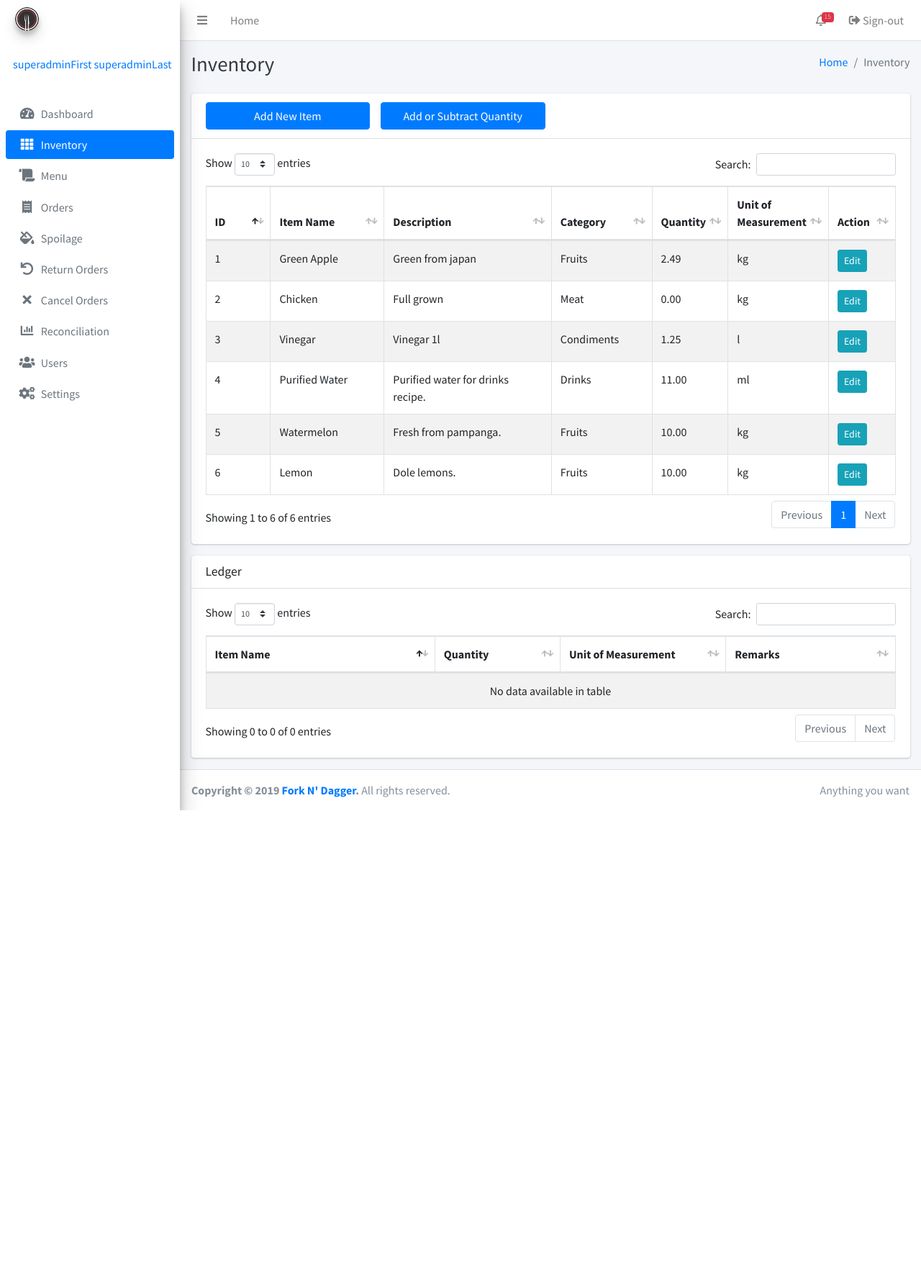
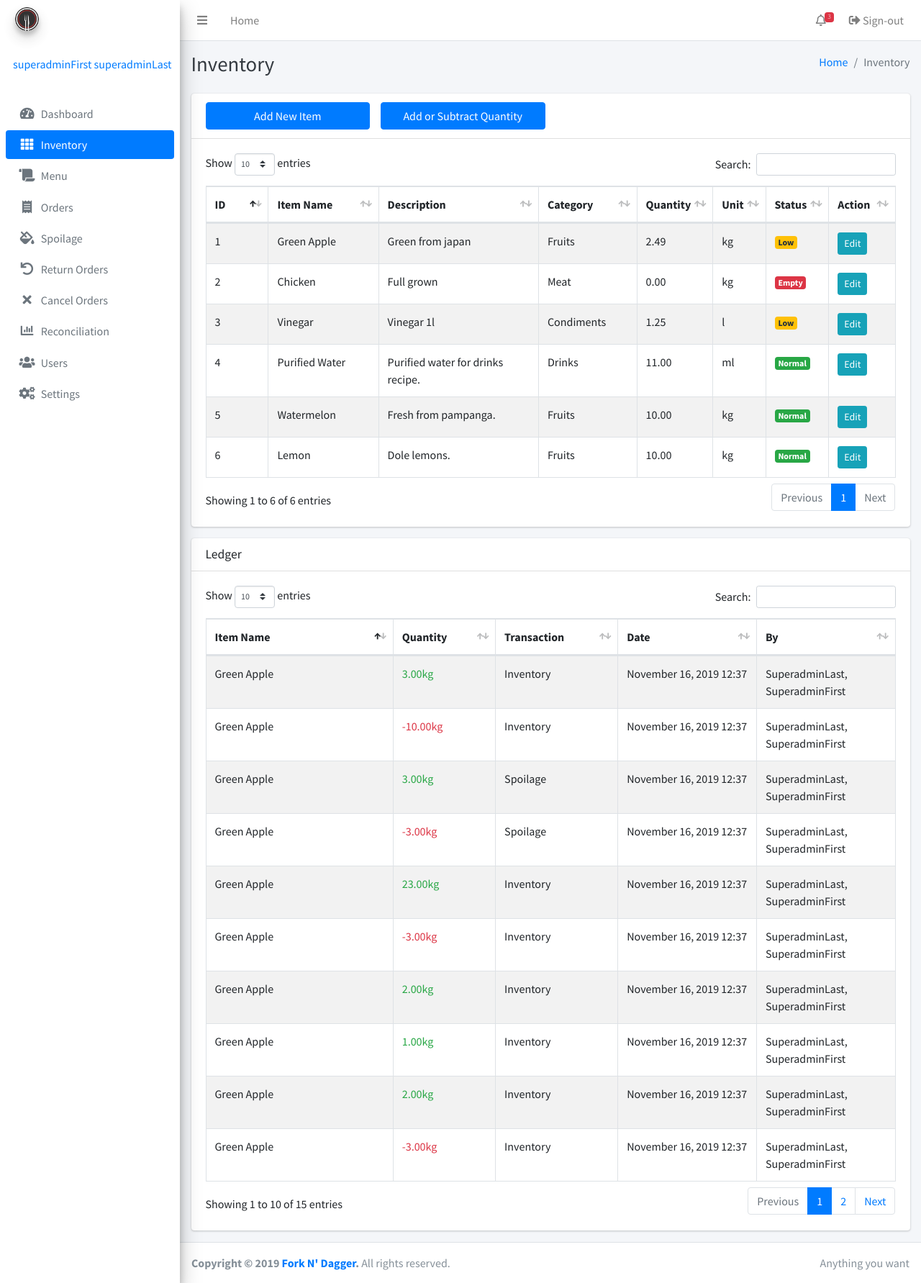
Before and after one commit to AndrianYves/inventory, a PHP site: page /inventory.php in a window 1280 px wide. Shown: the whole page at 72% size. Before the commit the page ends 1126 px from the top, so only its background shows below. Run offline with PHP 8.4, Linux system fonts and the light colour scheme; a user stored in the database is signed in; data comes from the database, SQL or seed files in the repository; both versions use the stored data as it was after the commit; some libraries are stand-ins or nearby versions.

Commit message:
created ledger, and notifications in inventory, and added insert ledger in spoilage.php

```diff
--- a/inc/navbar.php
+++ b/inc/navbar.php
@@ -16,27 +16,36 @@
       <li class="nav-item dropdown">
         <a class="nav-link" data-toggle="dropdown" href="#">
           <i class="far fa-bell"></i>
-          <span class="badge badge-danger navbar-badge">15</span>
+        <?php
+        $result3 = mysqli_query($conn, "SELECT count(*) as counted FROM inventory where lowquantity >= quantity or quantity = 0");
+         $row1 = mysqli_fetch_assoc($result3);
+         $counted = $row1['counted'];
+         echo '<span class="badge badge-danger navbar-badge">'.$counted.'</span>';
+        ?>
         </a>
         <div class="dropdown-menu dropdown-menu-lg dropdown-menu-right">
-          <span class="dropdown-header">15 Notifications</span>
+        <?php
+        echo '<span class="dropdown-header">'.$counted.' Notifications</span>';
+        $result4 = mysqli_query($conn, "SELECT * FROM inventory where lowquantity >= quantity or quantity = 0");
+        while ($row = mysqli_fetch_array($result4)) {
+            if ($row['lowquantity'] >= $row['quantity']){
+              if ($row['quantity'] != 0){
+                $status ='warning';
+                $statustext ='LOW';
+              } else{
+                $status ='danger';
+                $statustext ='EMPTY';
+              }
+            }
+        ?>
           <div class="dropdown-divider"></div>
           <a href="#" class="dropdown-item">
-            <i class="fas fa-envelope mr-2"></i> 4 new messages
-            <span class="float-right text-muted text-sm">3 mins</span>
+            <i class="nav-icon fas fa-th mr-2"></i> <?php echo $row['quantity'];?> <?php echo ucwords($row['itemname']);?>
+            <span class="float-right badge bg-<?php echo $status; ?>"><?php echo $statustext; ?></span>
           </a>
-          <div class="dropdown-divider"></div>
-          <a href="#" class="dropdown-item">
-            <i class="fas fa-users mr-2"></i> 8 friend requests
-            <span class="float-right text-muted text-sm">12 hours</span>
-          </a>
-          <div class="dropdown-divider"></div>
-          <a href="#" class="dropdown-item">
-            <i class="fas fa-file mr-2"></i> 3 new reports
-            <span class="float-right text-muted text-sm">2 days</span>
-          </a>
-          <div class="dropdown-divider"></div>
-          <a href="#" class="dropdown-item dropdown-footer">See All Notifications</a>
+        <?php } ?>
+
+
         </div>
       </li>
       <li class="nav-item">
--- a/inventory.php
+++ b/inventory.php
@@ -1,6 +1,7 @@
 <?php include 'inc/session.php'; ?>
 <?php include 'inc/header.php'; ?>
 <?php
+date_default_timezone_set("Asia/Bangkok");
 if(isset($_POST['submit'])){
   $adminID = mysqli_real_escape_string($conn, $_POST["adminid"]);
   $timestamp = date("Y-m-d H:i:s");
@@ -41,14 +42,18 @@ if(isset($_POST['submit'])){
 if (isset($_POST['submitQuantity'])) {
   $inventory = $_POST['inventory'];
   $quantity = $_POST['quantity'];
+  $adminID = mysqli_real_escape_string($conn, $_POST["adminid"]);
+  $timestamp = date("Y-m-d H:i:s");
 
-  $result1 = mysqli_query($conn,"UPDATE inventory SET quantity=quantity + '$quantity' WHERE itemname='$inventory'");
+  $result1 = mysqli_query($conn,"UPDATE inventory SET quantity=quantity + '$quantity' WHERE id='$inventory'");
 
   if ($quantity < 0){
-    $_SESSION['success'] = ''.ucfirst($inventory).' Quantity Subtracted';
+    $_SESSION['success'] = 'Quantity Subtracted';
   } else {
-    $_SESSION['success'] = ''.ucfirst($inventory).' Quantity Added';
+    $_SESSION['success'] = 'Quantity Added';
   }
+
+  $sql = mysqli_query($conn, "INSERT INTO ledger(inventoryID, quantity, transaction, timestamp, adminID) VALUES('$inventory', '$quantity', 'Inventory', '$timestamp', '$adminID')");
 }
 ?>
 <?php
@@ -58,6 +63,7 @@ if (isset($_POST['submit1'])) {
   $itemid = $_POST['itemid'];
   $editcategory = mysqli_real_escape_string($conn, $_POST["editcategory"]);
   $editunit = mysqli_real_escape_string($conn, $_POST["editunit"]);
+  $editlowquantity = mysqli_real_escape_string($conn, $_POST["editlowquantity"]);
 
   if ($editcategory == 'New'){
     $editnewCat = mysqli_real_escape_string($conn, strtolower($_POST["editnewCat"]));
@@ -81,7 +87,7 @@ if (isset($_POST['submit1'])) {
     $unitID = $editunit;
   }
 
-  $result1 = mysqli_query($conn,"UPDATE inventory SET itemname='$edititemname', description='$editdescription', categoryID='$catID', unitID='$unitID' WHERE id='$itemid'");
+  $result1 = mysqli_query($conn,"UPDATE inventory SET itemname='$edititemname', description='$editdescription', lowquantity='$editlowquantity', categoryID='$catID', unitID='$unitID' WHERE id='$itemid'");
 
   $_SESSION['success'] = 'Inventory Updated';
 }
@@ -164,7 +170,8 @@ include 'inc/navbar.php'; ?>
                     <th width="200">Description</th>
                     <th width="100">Category</th>
                     <th width="50">Quantity</th>
-                    <th width="30">Unit of Measurement</th>
+                    <th width="30">Unit</th>
+                    <th width="30">Status</th>
                     <th width="50">Action</th>
                   </tr>
                   </thead>
@@ -172,6 +179,20 @@ include 'inc/navbar.php'; ?>
                   <?php
                   $result3 = mysqli_query($conn, "SELECT *, inventory.id as 'invID' FROM inventory left join category on inventory.categoryID = category.id left join uom on inventory.unitID = uom.id");
                   while ($row = mysqli_fetch_array($result3)) {
+                      if ($row['lowquantity'] >= $row['quantity']){
+                        if ($row['quantity'] != 0){
+                          $status ='warning';
+                          $statustext ='Low';
+                        } else{
+                          $status ='danger';
+                          $statustext ='Empty';
+                        }
+                      } else {
+                        $status ='success';
+                        $statustext ='Normal';
+                      }
+
+
                         ?>
                   <tr>
                     <td><?php echo $row['invID'];?></td>
@@ -180,6 +201,7 @@ include 'inc/navbar.php'; ?>
                     <td><?php echo ucwords($row['categoryname']);?></td>
                     <td><?php echo $row['quantity'];?></td>
                     <td><?php echo strtolower($row['uomname']);?></td>
+                    <td><span class="badge bg-<?php echo $status; ?>"><?php echo $statustext; ?></span></td>
                     <td><a data-toggle="modal" data-target='#view<?php echo $row['invID']; ?>' class="btn btn-info btn-sm m-0">Edit</a></td>
                   </tr>
                   <div class="modal fade" id="view<?php echo $row['invID']; ?>">
@@ -237,6 +259,12 @@ include 'inc/navbar.php'; ?>
                                   <input type="text" class="form-control" id="edituom<?php echo $row['invID']; ?>" name="editnewUnit" value="<?php echo $row['uomname']; ?>">
                                 </div>
                               </div>
+                              <div class="form-group row">
+                                <label for="inputEmail3" class="col-sm-4 col-form-label">Low Stock Notification</label>
+                                <div class="col-sm-8">
+                                  <input type="text" class="form-control" value="<?php echo $row['lowquantity']; ?>" name="editlowquantity">
+                                </div>
+                              </div>
                             </div>
                             <!-- /.card-body -->
 
@@ -276,13 +304,30 @@ include 'inc/navbar.php'; ?>
                   <tr>
                     <th width="150">Item Name</th>
                     <th width="30">Quantity</th>
-                    <th width="30">Unit of Measurement</th>
-                    <th width="100">Remarks</th>
+                    <th width="30">Transaction</th>
+                    <th width="100">Date</th>
+                    <th width="100">By</th>
                   </tr>
                   </thead>
-                  <tbody>
+                       <?php
+                  $result3 = mysqli_query($conn, "SELECT *, ledger.quantity as ledQuan FROM ledger join inventory on ledger.inventoryID = inventory.id join uom on inventory.unitID = uom.id join admins on ledger.adminID = admins.id");
+                  while ($row = mysqli_fetch_array($result3)) {
+                      if ($row['ledQuan'] < 0){
+                        $color ='red';
+                      } else {
+                        $color ='green';
+                      }
 
-                  </tbody>
+                        ?>
+                  <tr>
+                    <td><?php echo ucwords($row['itemname']);?></td>
+                    <td class="text-<?php echo $color;?>"><?php echo $row['ledQuan'];?><?php echo $row['uomname'];?></td>
+                    <td><?php echo ucfirst($row['transaction']);?></td>
+                    <td><?php echo date("F d, Y H:i", strtotime($row['timestamp']));?></td>
+                    <td><?php echo ucfirst($row['lastname']);?>, <?php echo ucfirst($row['firstname']);?></td>
+                  </tr>
+                  <?php   } ?>
+
                 </table>
               </div>
               <!-- /.card-body -->
@@ -307,19 +352,19 @@ include 'inc/navbar.php'; ?>
                 <input class="form-check-input" type="hidden" name="adminid" id="adminid" value="<?php echo $user['id'];?>" style="visibility: hidden;">
                 <div class="card-body">
                   <div class="form-group row">
-                    <label for="inputEmail3" class="col-sm-3 col-form-label">Item Name</label>
-                    <div class="col-sm-9">
+                    <label for="inputEmail3" class="col-sm-4 col-form-label">Item Name</label>
+                    <div class="col-sm-8">
                       <input type="text" class="form-control" placeholder="Name" name="itemname" required>
                     </div>
                   </div>
                   <div class="form-group row">
-                    <label for="inputEmail3" class="col-sm-3 col-form-label">Description</label>
-                    <div class="col-sm-9">
+                    <label for="inputEmail3" class="col-sm-4 col-form-label">Description</label>
+                    <div class="col-sm-8">
                       <textarea class="form-control" rows="3" placeholder="Enter Description..." name="description" required></textarea>
                     </div>
                   </div>
                   <div class="form-group row">
-                    <label for="inputEmail3" class="col-sm-3 col-form-label">Category</label>
+                    <label for="inputEmail3" class="col-sm-4 col-form-label">Category</label>
                     <div class="col-sm-5">
                       <select id="three" class="form-control" name="category">
                         <option value="New">Create Category</option>
@@ -329,12 +374,12 @@ include 'inc/navbar.php'; ?>
                         <?php endforeach; ?>
                       </select>
                     </div>
-                    <div class="col-sm-4">
+                    <div class="col-sm-3">
                       <input type="text" class="form-control" id="inputCategory" name="newCat" placeholder="Category">
                     </div>
                   </div>
                   <div class="form-group row">
-                    <label for="inputEmail3" class="col-sm-3 col-form-label">Unit of Measurement</label>
+                    <label for="inputEmail3" class="col-sm-4 col-form-label">Unit of Measurement</label>
                     <div class="col-sm-5">
                       <select id="four" class="form-control" name="unit">
                         <option value="New">Create Unit</option>
@@ -344,13 +389,13 @@ include 'inc/navbar.php'; ?>
                         <?php endforeach; ?>
                       </select>
                     </div>
-                    <div class="col-sm-4">
+                    <div class="col-sm-3">
                       <input type="text" class="form-control" id="inputUnit" name="newUnit" placeholder="Unit">
                     </div>
                   </div>
                   <div class="form-group row">
-                    <label for="inputEmail3" class="col-sm-3 col-form-label">Set Low Stock Notifications</label>
-                    <div class="col-sm-9">
+                    <label for="inputEmail3" class="col-sm-4 col-form-label">Set Low Stock Notifications</label>
+                    <div class="col-sm-8">
                       <input  type="text" class="form-control" name="low">
                     </div>
                   </div>
@@ -386,10 +431,11 @@ include 'inc/navbar.php'; ?>
                     <h5 class="text-danger">Note: Input negative number to subtract quantity.</h5>
                     <label for="inputEmail3" class="col-sm-3 col-form-label">Item Name</label>
                     <div class="col-sm-9">
+                      <input class="form-check-input" type="hidden" name="adminid" id="adminid" value="<?php echo $user['id'];?>" style="visibility: hidden;">
                       <select class="form-control" name="inventory">
                         <?php $inventory = mysqli_query($conn, "SELECT * from inventory");?>
                         <?php foreach($inventory as $inv): ?>
-                          <option value="<?= $inv['itemname']; ?>"><?= ucfirst($inv['itemname']); ?></option>
+                          <option value="<?= $inv['id']; ?>"><?= ucfirst($inv['itemname']); ?></option>
                         <?php endforeach; ?>
                       </select>
                     </div>
@@ -397,7 +443,7 @@ include 'inc/navbar.php'; ?>
                   <div class="form-group row">
                     <label for="inputEmail3" class="col-sm-3 col-form-label">Quantity</label>
                     <div class="col-sm-9">
-                      <input type="number" class="form-control" placeholder="Quantity" name="quantity">
+                      <input type="number" class="form-control" step="0.01" placeholder="Quantity" name="quantity">
                     </div>
                   </div>
                 </div>
--- a/order.php
+++ b/order.php
@@ -39,7 +39,7 @@ if (isset($_POST['updateOrder'])) {
 
   $result1 = mysqli_query($conn,"UPDATE orders SET status='$delivered', lastUpdatedStatus='$lastUpdatedStatus' WHERE order_id='$orderID'");
 
-  $_SESSION['success'] = 'Order  Updated';
+  $_SESSION['success'] = 'Order Created';
 }
 ?>
 <body class="hold-transition sidebar-mini">
--- a/users.php
+++ b/users.php
@@ -172,8 +172,8 @@ include 'inc/navbar.php'; ?>
                     <div class="col-sm-9">
                       <select id="two" class="form-control" name="role">
                         <?php $ads = mysqli_query($conn, "SELECT * from admins");?>
-                        <?php foreach($ads as $role): ?>
-                          <option value="<?= $role['id']; ?>"><?= $role['role']; ?></option>
+                        <?php foreach($ads as $adrole): ?>
+                          <option value="<?= $adrole['id']; ?>"><?= $adrole['role']; ?></option>
                         <?php endforeach; ?>
                       </select>
                     </div>
```
Also changed, not shown: database/forkndagger.sql (+79 -18 lines), spoilage.php (+8 -5 lines).
